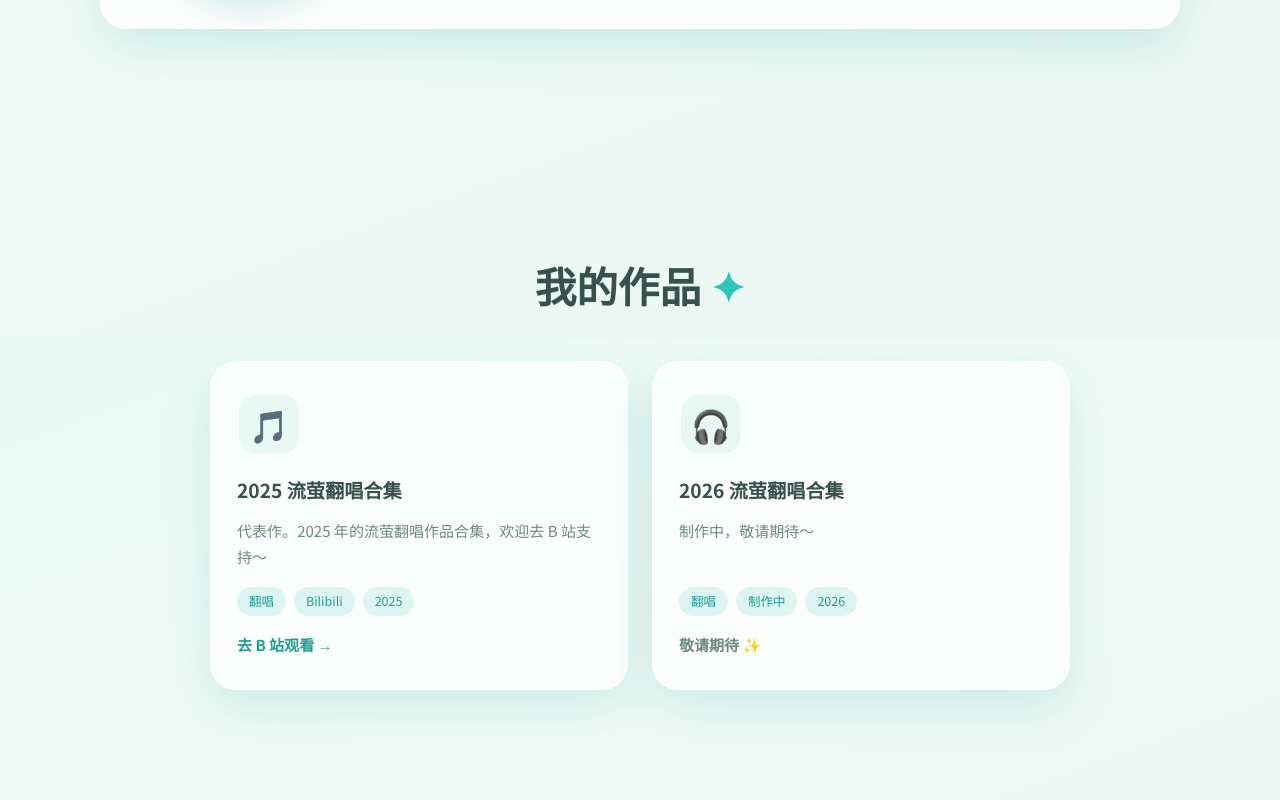
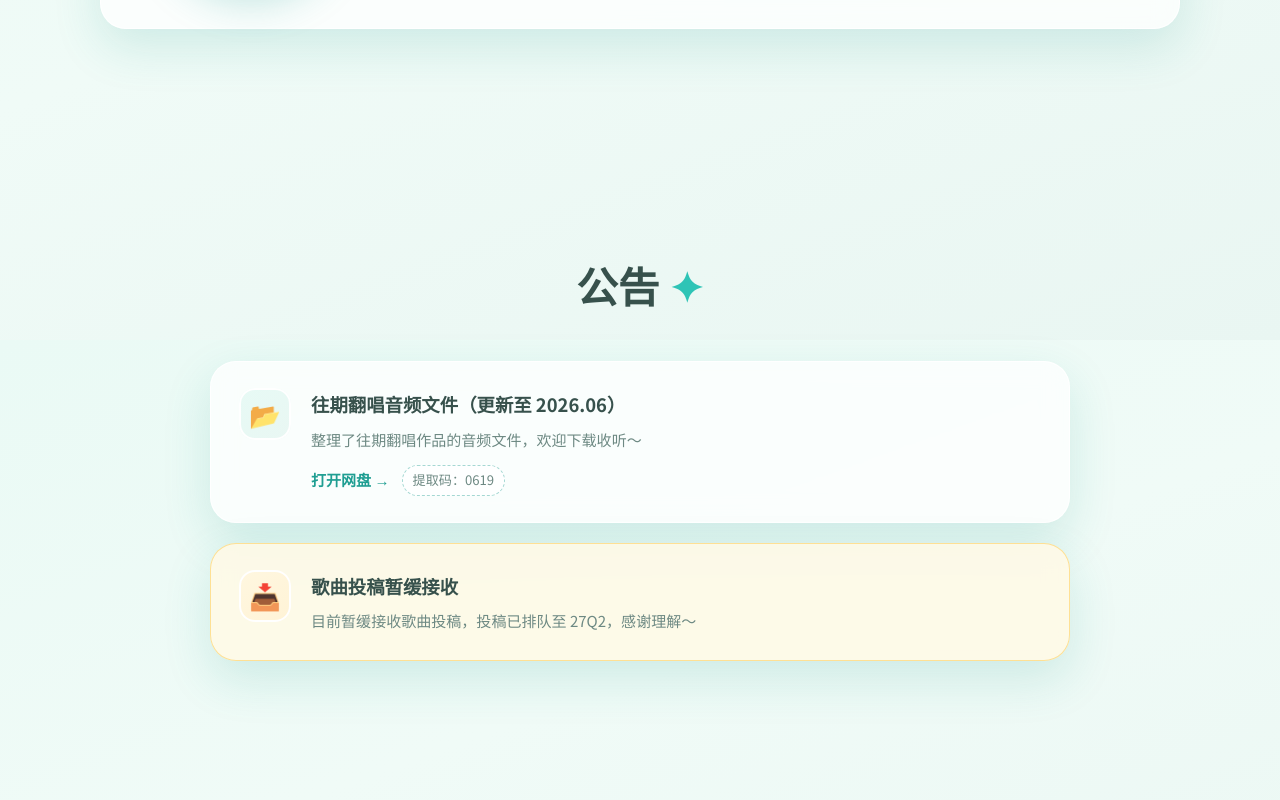
Before and after one commit to samlamp0619/firefly-site, a plain HTML site: page index.html in a window 1280 px wide. Shown: the part 1260-2060 px from the top of the page. Drawn offline with Linux system fonts and the light colour scheme; a web font is replaced by a local one.

Commit message:
feat: 新增公告栏（网盘音频+投稿暂缓）

```diff
--- a/index.html
+++ b/index.html
@@ -41,6 +41,7 @@
       <ul class="nav-links" id="nav-links">
         <li><a href="#hero">首页</a></li>
         <li><a href="#about">关于我</a></li>
+        <li><a href="#notice">公告</a></li>
         <li><a href="#projects">作品</a></li>
         <li><a href="#contact">联系我</a></li>
       </ul>
@@ -127,6 +128,35 @@
       </div>
     </section>
 
+    <!-- ============ 公告 ============ -->
+    <section id="notice" class="section">
+      <div class="container">
+        <h2 class="section-title reveal">公告 <span class="deco">✦</span></h2>
+
+        <div class="notice-list">
+          <article class="notice-card glass reveal">
+            <div class="notice-icon">📂</div>
+            <div class="notice-body">
+              <h3>往期翻唱音频文件（更新至 2026.06）</h3>
+              <p>整理了往期翻唱作品的音频文件，欢迎下载收听～</p>
+              <div class="notice-links">
+                <a href="https://1821022739.share.123pan.cn/123pan/2me4jv-gjKyd?pwd=0619#" target="_blank" rel="noopener">打开网盘 →</a>
+                <span class="notice-pwd">提取码：0619</span>
+              </div>
+            </div>
+          </article>
+
+          <article class="notice-card warn glass reveal">
+            <div class="notice-icon">📥</div>
+            <div class="notice-body">
+              <h3>歌曲投稿暂缓接收</h3>
+              <p>目前暂缓接收歌曲投稿，投稿已排队至 27Q2，感谢理解～</p>
+            </div>
+          </article>
+        </div>
+      </div>
+    </section>
+
     <!-- ============ 项目作品 ============ -->
     <section id="projects" class="section">
       <div class="container">
--- a/main.js
+++ b/main.js
@@ -303,7 +303,7 @@
   /* ================= 导航：滚动高亮 + 毛玻璃 ================= */
   const header = document.getElementById("site-header");
   const navLinks = document.querySelectorAll(".nav-links a");
-  const sections = ["hero", "about", "projects", "contact"].map(id => document.getElementById(id));
+  const sections = ["hero", "about", "notice", "projects", "contact"].map(id => document.getElementById(id));
 
   function onScroll() {
     header.classList.toggle("scrolled", window.scrollY > 20);
--- a/styles.css
+++ b/styles.css
@@ -420,6 +420,90 @@ main, header, footer { position: relative; z-index: 3; }
   color: var(--ink);
 }
 
+/* ===== 公告 ===== */
+.notice-list {
+  display: grid;
+  gap: 20px;
+  max-width: 860px;
+  margin: 0 auto;
+}
+
+.notice-card {
+  display: flex;
+  gap: 20px;
+  align-items: flex-start;
+  padding: 26px 28px;
+  transition: transform 0.3s ease, box-shadow 0.3s ease;
+}
+
+.notice-card:hover {
+  transform: translateY(-4px);
+  box-shadow: 0 22px 48px rgba(31, 158, 146, 0.22);
+}
+
+.notice-card.warn {
+  background: rgba(255, 249, 230, 0.85);
+  border-color: rgba(255, 209, 102, 0.65);
+}
+
+.notice-icon {
+  width: 52px;
+  height: 52px;
+  border-radius: 16px;
+  flex-shrink: 0;
+  display: flex;
+  align-items: center;
+  justify-content: center;
+  font-size: 1.6rem;
+  background: linear-gradient(140deg, #e7faf5, #e9f7f3);
+  box-shadow: inset 0 0 0 2px #fff;
+}
+
+.notice-card.warn .notice-icon {
+  background: linear-gradient(140deg, #fff7e0, #fff3d6);
+}
+
+.notice-body h3 {
+  font-family: var(--font-head);
+  font-size: 1.15rem;
+  margin-bottom: 6px;
+}
+
+.notice-body p {
+  color: var(--ink-soft);
+  font-size: 0.94rem;
+}
+
+.notice-links {
+  margin-top: 12px;
+  display: flex;
+  align-items: center;
+  gap: 12px;
+  flex-wrap: wrap;
+}
+
+.notice-links a {
+  font-weight: 700;
+  color: var(--purple);
+  font-size: 0.94rem;
+  transition: letter-spacing 0.25s;
+}
+
+.notice-links a:hover { letter-spacing: 0.05em; }
+
+.notice-pwd {
+  font-size: 0.82rem;
+  color: var(--ink-soft);
+  background: rgba(255, 255, 255, 0.8);
+  border: 1px dashed rgba(31, 158, 146, 0.4);
+  padding: 3px 10px;
+  border-radius: 999px;
+}
+
+@media (max-width: 560px) {
+  .notice-card { flex-direction: column; }
+}
+
 /* ===== 项目作品 ===== */
 .project-grid {
   display: grid;
```
